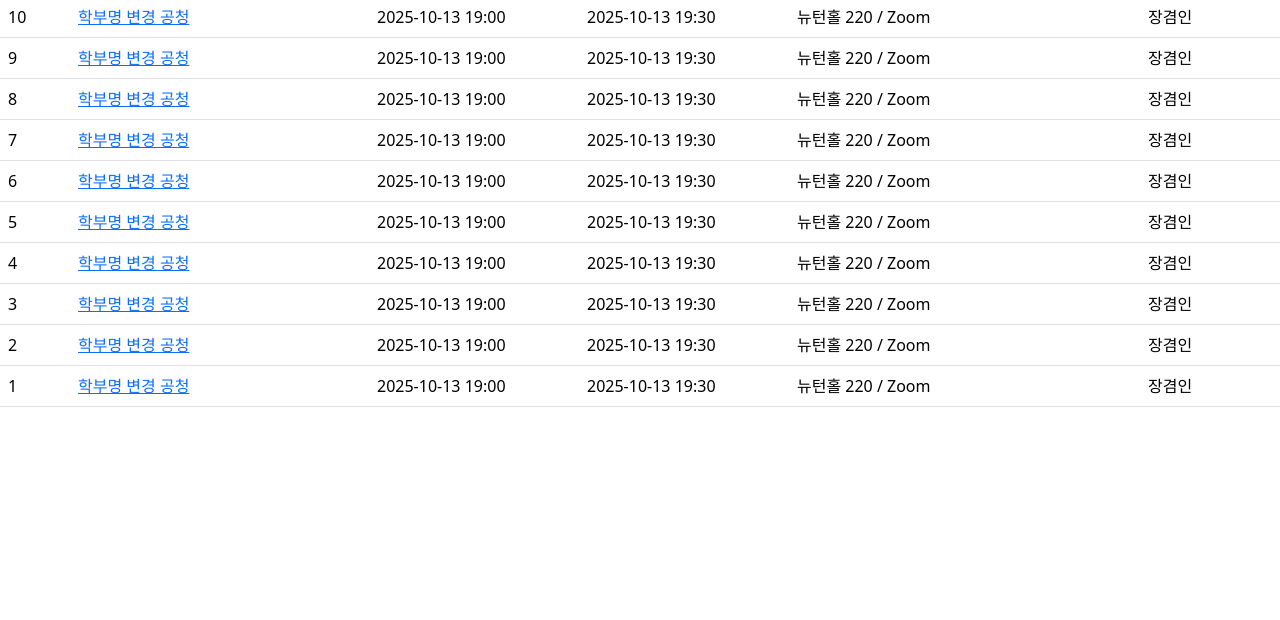
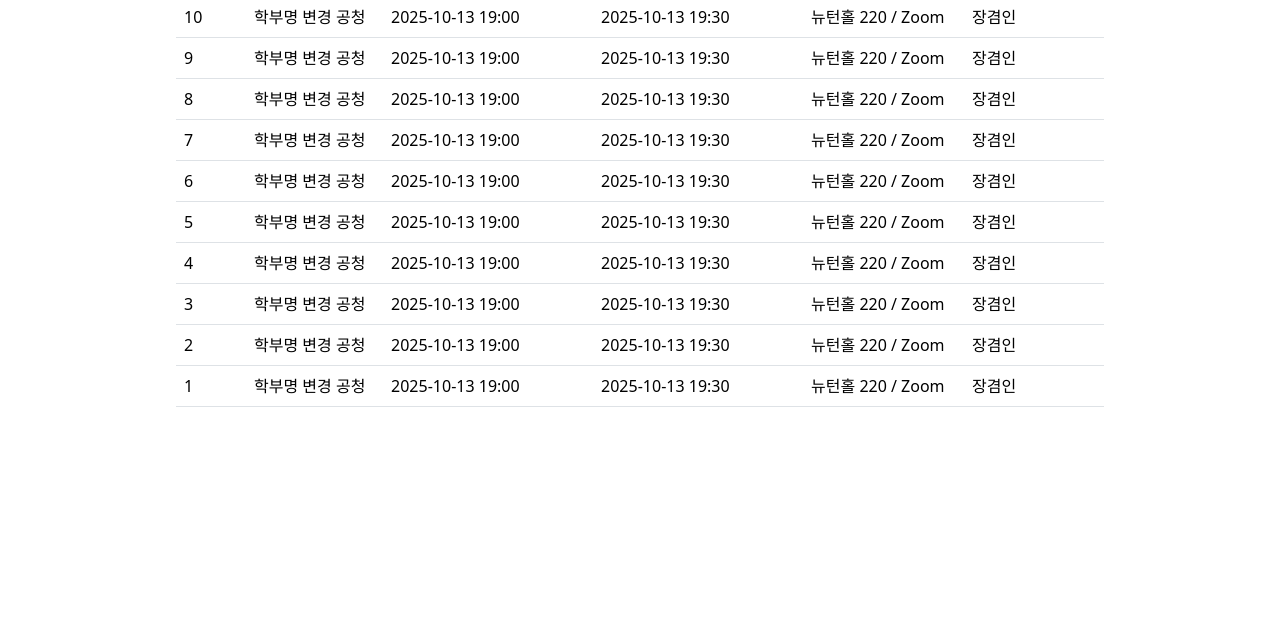
Before and after one commit to janggeam/2025OSS, a plain HTML site: page week5/Assignment3/index.html in a window 1280 px wide. Shown: the part 180-800 px from the top of the page. Drawn offline with nearby package versions, Linux system fonts and the light colour scheme; the site is published under a folder, as on GitHub Pages, so addresses that start at the root find nothing.

Commit message:
25.10.04

```diff
--- a/week5/Assignment3/index.html
+++ b/week5/Assignment3/index.html
@@ -6,7 +6,7 @@
     <meta name="viewport" content="width=device-width, initial-scale=1.0">
     <title>Assignment3_22400631장겸인</title>
     <link href="http://cdn.jsdelivr.net/npm/bootstrap@5.3.3/dist/css/bootstrap.min.css" rel="stylesheet">
-    <link href="/week5/Assignment3/my.css" rel="stylesheet">
+    <link href="my.css" rel="stylesheet">
 </head>
 
 <body>
```
Also changed, not shown: week5/Assignment3/add.html (line endings or trailing spaces).
